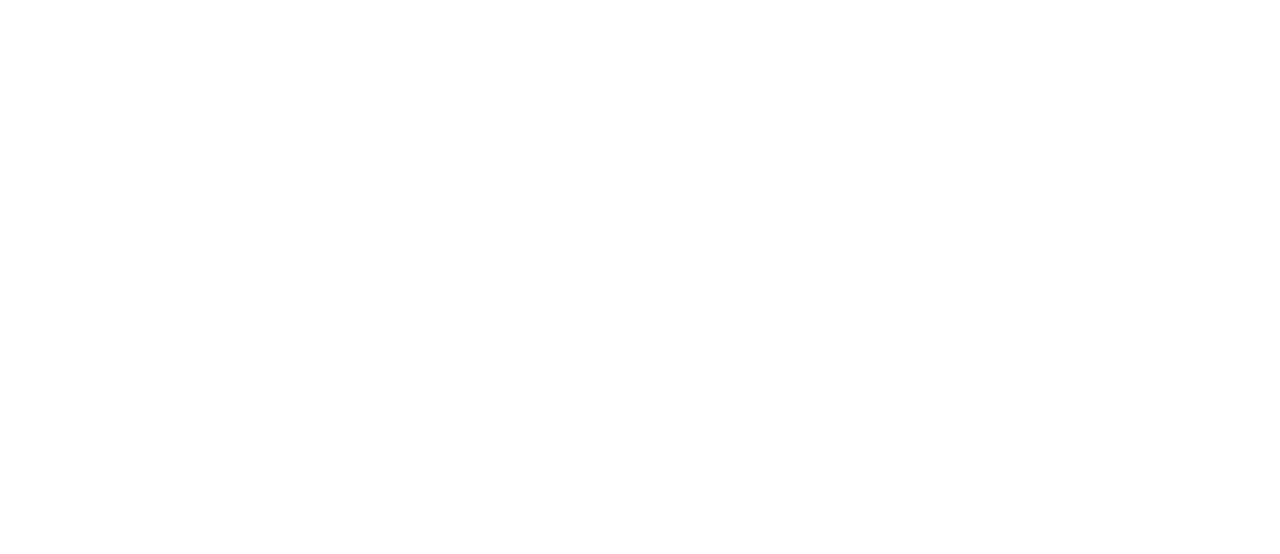
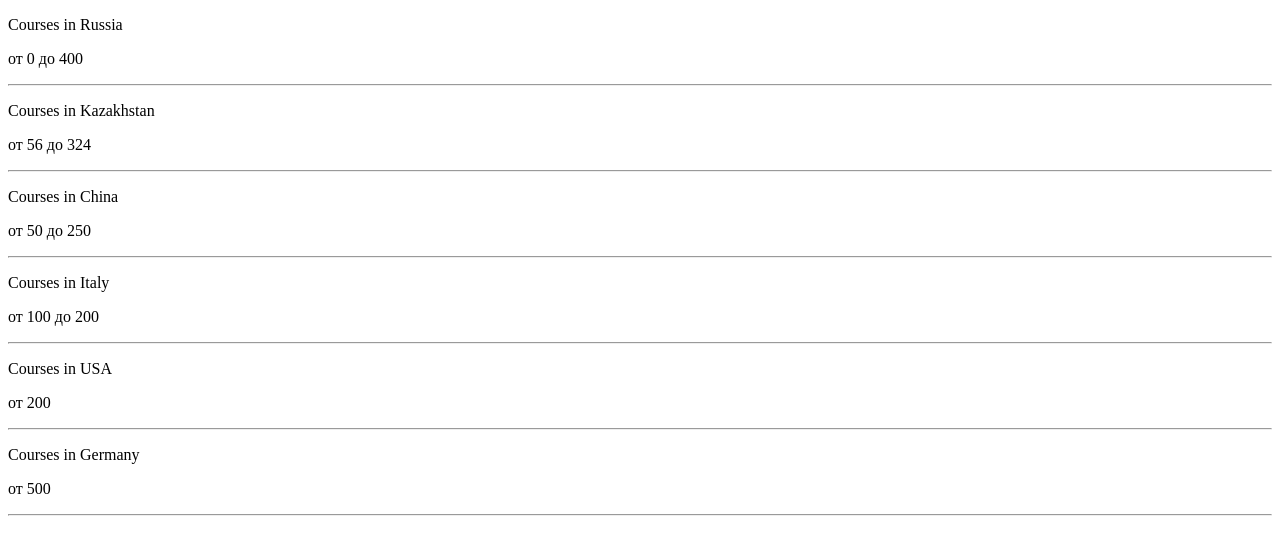
Before and after one commit to elmesheryakova/NewGen, a plain HTML site: page index.html in a window 1280 px wide. Drawn offline with Linux system fonts and the light colour scheme.

Commit message:
feat: add solution

```diff
--- a/script.js
+++ b/script.js
@@ -0,0 +1,39 @@
+let courses = [
+  { name: "Courses in England", prices: [0, 100] },
+  { name: "Courses in Germany", prices: [500, null] },
+  { name: "Courses in Italy", prices: [100, 200] },
+  { name: "Courses in Russia", prices: [null, 400] },
+  { name: "Courses in China", prices: [50, 250] },
+  { name: "Courses in USA", prices: [200, null] },
+  { name: "Courses in Kazakhstan", prices: [56, 324] },
+  { name: "Courses in France", prices: [null, null] },
+];
+let requiredRange1 = [null, 200];
+let requiredRange2 = [100, 350];
+let requiredRange3 = [200, null];
+
+
+const createElements = (courses) => {
+  courses.forEach(el=>{
+    let card = document.createElement('div')
+    card.innerHTML = `
+      <p>${el.name}</p>
+      <p> от ${el.prices[0]===null ? 0 : el.prices[0]} ${el.prices[1]===null ? '' : 'до'} ${el.prices[1]===null ? '' : el.prices[1]} </p>
+      <hr>
+    `
+    document.body.append(card)
+  })
+}
+
+
+const compare = (a, b) => {
+  return (a.prices[0]-a.prices[1])-(b.prices[0]-b.prices[1])
+}
+
+const filterPrices = (arr, range) => arr.filter(el =>
+  (range[1] && el.prices[0] <= range[1] || range[0] <= el.prices[0]) ||
+  (range[1] && range[0] >= el.prices[1] || range[0] <= el.prices[1])
+)
+
+createElements(filterPrices(courses.sort(compare), requiredRange3))
+console.log(filterPrices(courses.sort(compare), requiredRange3));
```
Also changed, not shown: index.html (+1 -0 lines).
